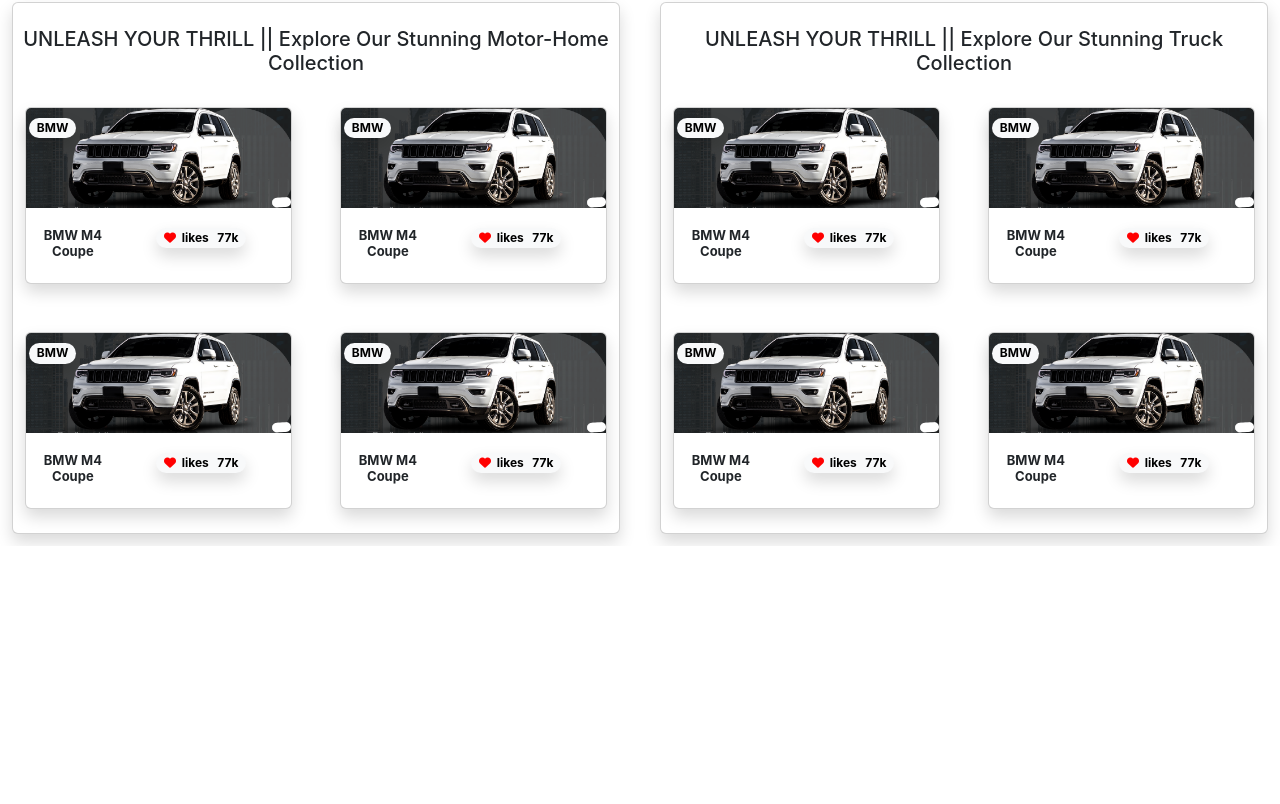
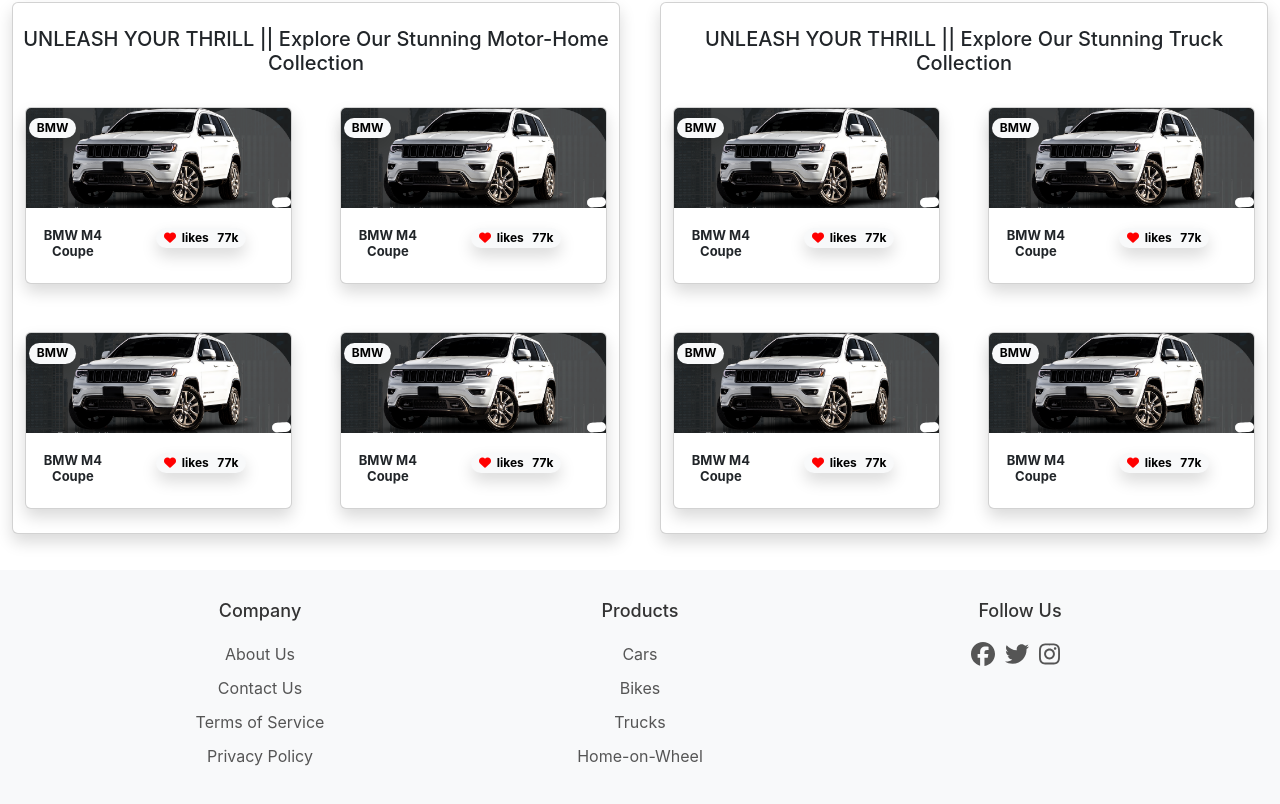
Before and after one commit to rahul399517/cruiselane_fe, a React (Create React App) app: page / in a window 1280 px wide. Shown: the part 1658-2462 px from the top of the page. Before the commit the page ends 2204 px from the top, so only its background shows below. Built offline with nearby package versions, Linux system fonts and the light colour scheme.

Commit message:
footer added

```diff
--- a/package.json
+++ b/package.json
@@ -3,6 +3,8 @@
   "version": "0.1.0",
   "private": true,
   "dependencies": {
+    "@fortawesome/free-brands-svg-icons": "^6.4.0",
+    "@fortawesome/react-fontawesome": "^0.2.0",
     "@testing-library/jest-dom": "^5.16.5",
     "@testing-library/react": "^13.4.0",
     "@testing-library/user-event": "^13.5.0",
--- a/src/App.js
+++ b/src/App.js
@@ -1,7 +1,7 @@
-import logo from "./logo.svg";
 import "./App.css";
 import HomePage from "./pages/home";
 import NavBar from "./component/navbar";
+import Footer from "./component/footer";
 
 function App() {
   return (
@@ -9,6 +9,7 @@
       <NavBar />
 
       <HomePage />
+      <Footer />
     </div>
   );
 }
--- /dev/null
+++ b/src/component/footer.css
@@ -0,0 +1,29 @@
+.footer {
+  background-color: #f8f9fa;
+  padding: 30px 0;
+  color: #555;
+}
+
+.footer h5 {
+  color: #333;
+  font-size: 18px;
+  margin-bottom: 20px;
+}
+
+.footer p {
+  margin-bottom: 10px;
+}
+
+.social-icons {
+  margin-top: 10px;
+}
+
+.icon-link {
+  color: #555;
+  font-size: 24px;
+  margin-right: 10px;
+}
+
+.icon-link:hover {
+  color: #333;
+}
--- /dev/null
+++ b/src/component/footer.js
@@ -0,0 +1,50 @@
+import "./footer.css";
+import React from "react";
+import { Container, Row, Col } from "react-bootstrap";
+import { FontAwesomeIcon } from "@fortawesome/react-fontawesome";
+import {
+  faFacebook,
+  faTwitter,
+  faInstagram,
+} from "@fortawesome/free-brands-svg-icons";
+
+const Footer = () => {
+  return (
+    <footer className="footer">
+      <Container>
+        <Row>
+          <Col md={4}>
+            <h5>Company</h5>
+            <p>About Us</p>
+            <p>Contact Us</p>
+            <p>Terms of Service</p>
+            <p>Privacy Policy</p>
+          </Col>
+          <Col md={4}>
+            <h5>Products</h5>
+            <p>Cars</p>
+            <p>Bikes</p>
+            <p>Trucks</p>
+            <p>Home-on-Wheel</p>
+          </Col>
+          <Col md={4}>
+            <h5>Follow Us</h5>
+            <div className="social-icons">
+              <a href="#" className="icon-link">
+                <FontAwesomeIcon icon={faFacebook} />
+              </a>
+              <a href="#" className="icon-link">
+                <FontAwesomeIcon icon={faTwitter} />
+              </a>
+              <a href="#" className="icon-link">
+                <FontAwesomeIcon icon={faInstagram} />
+              </a>
+            </div>
+          </Col>
+        </Row>
+      </Container>
+    </footer>
+  );
+};
+
+export default Footer;
--- a/src/component/introbikes.js
+++ b/src/component/introbikes.js
@@ -5,7 +5,7 @@
 const IntroBikes = () => {
   return (
     <div>
-      <Card className="shadow m-2">
+      <Card className=" m-2 shadow">
         <Card.Title>
           <br></br>
           UNLEASH YOUR THRILL || Explore Our Stunning Bike Collection
--- a/src/pages/home.js
+++ b/src/pages/home.js
@@ -38,6 +38,7 @@
           <IntroTrucks />
         </div>
       </div>
+      <br></br>
     </div>
   );
 };
```
Also changed, not shown: 1 other file (tests, documents, lock files or other folders).
